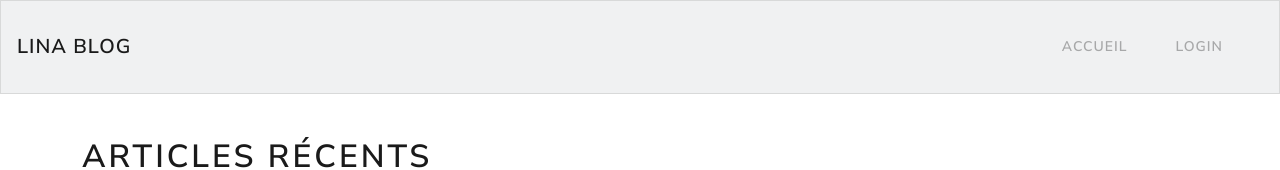
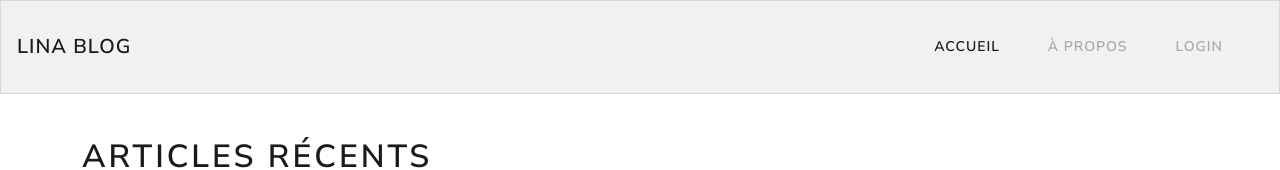
Before and after one commit to labbiabdelmalek/lina, a React (Create React App) app in the folder frontend/: page / in a window 1280 px wide. Shown: the top 170 px of the page. Built offline with nearby package versions, Linux system fonts and the light colour scheme; no server answers.

Commit message:
Update Header.jsx

```diff
--- a/frontend/src/components/Header.jsx
+++ b/frontend/src/components/Header.jsx
@@ -1,21 +1,55 @@
-import { Link } from 'react-router-dom';
-import LogoutButton from './LogoutButton';
+import { useState } from "react";
+import { NavLink, Link } from "react-router-dom";
+import LogoutButton from "./LogoutButton";
 
 function Header() {
-  const isAdmin = !!localStorage.getItem('token');
+  const isAdmin = !!localStorage.getItem("token");
+  const [open, setOpen] = useState(false);
+
+  const toggle = () => setOpen((o) => !o);
+  const close = () => setOpen(false);
+
+  const linkCls = ({ isActive }) =>
+    "nav-link" + (isActive ? " fw-bold text-primary" : "");
 
   return (
     <nav className="navbar navbar-expand-lg navbar-light bg-light px-3">
-      <Link className="navbar-brand" to="/">Lina Blog</Link>
-      <div className="collapse navbar-collapse">
+      <Link className="navbar-brand" to="/" onClick={close}>
+        Lina Blog
+      </Link>
+
+      {/* Toggler (بدون Bootstrap JS) */}
+      <button
+        className="navbar-toggler"
+        type="button"
+        onClick={toggle}
+        aria-label="Toggle navigation"
+      >
+        <span className="navbar-toggler-icon"></span>
+      </button>
+
+      <div className={"collapse navbar-collapse" + (open ? " show" : "")}>
         <ul className="navbar-nav ms-auto">
           <li className="nav-item">
-            <Link className="nav-link" to="/">Accueil</Link>
+            <NavLink to="/" className={linkCls} onClick={close}>
+              Accueil
+            </NavLink>
           </li>
+
+
+
+          <li className="nav-item">
+            <NavLink to="/apropos" className={linkCls} onClick={close}>
+              À propos
+            </NavLink>
+          </li>
+
           {isAdmin ? (
             <>
               <li className="nav-item">
-                <Link className="nav-link" to="/admin">Admin</Link>
+                <NavLink to="/admin" className={linkCls} onClick={close}>
+                  Admin
+                </NavLink>
               </li>
               <li className="nav-item">
                 <LogoutButton />
@@ -23,7 +57,9 @@ function Header() {
             </>
           ) : (
             <li className="nav-item">
-              <Link className="nav-link" to="/login">Login</Link>
+              <NavLink to="/login" className={linkCls} onClick={close}>
+                Login
+              </NavLink>
             </li>
           )}
         </ul>
```
